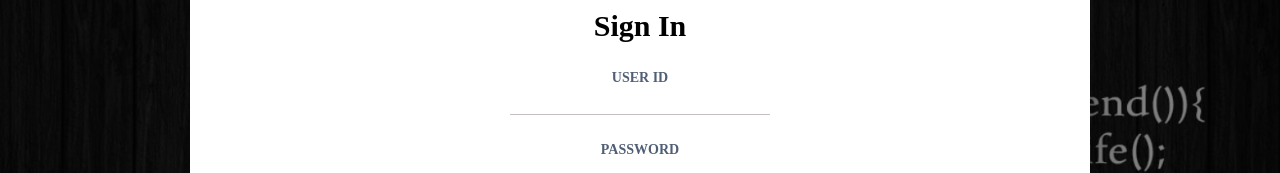
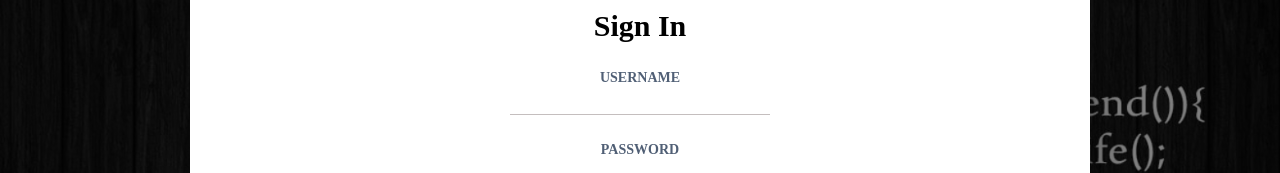
Before and after one commit to pavan116-g/awsprojectsdp4, a React (Create React App) app: page /login in a window 1280 px wide. Shown: the part 246-419 px from the top of the page. Built offline with nearby package versions, Linux system fonts and the light colour scheme; what amazon-cognito-identity-js would draw is missing.

Commit message:
login updated

```diff
--- a/src/components/Login.jsx
+++ b/src/components/Login.jsx
@@ -27,7 +27,7 @@ const Login = () => {
             <h2>Sign In</h2>
             <form method="post" >
             <label>
-              <span>User Id</span>
+              <span>Username</span>
               <input type="text" name="orphanageid"/>
             </label>
             <label>
```
